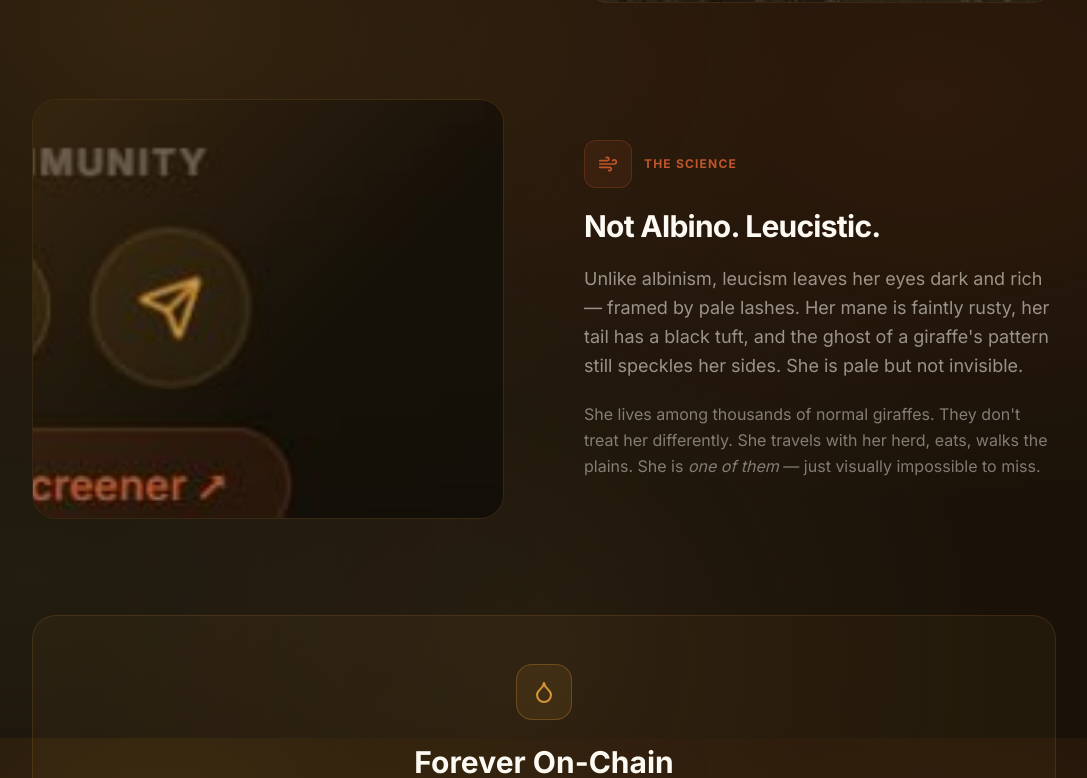
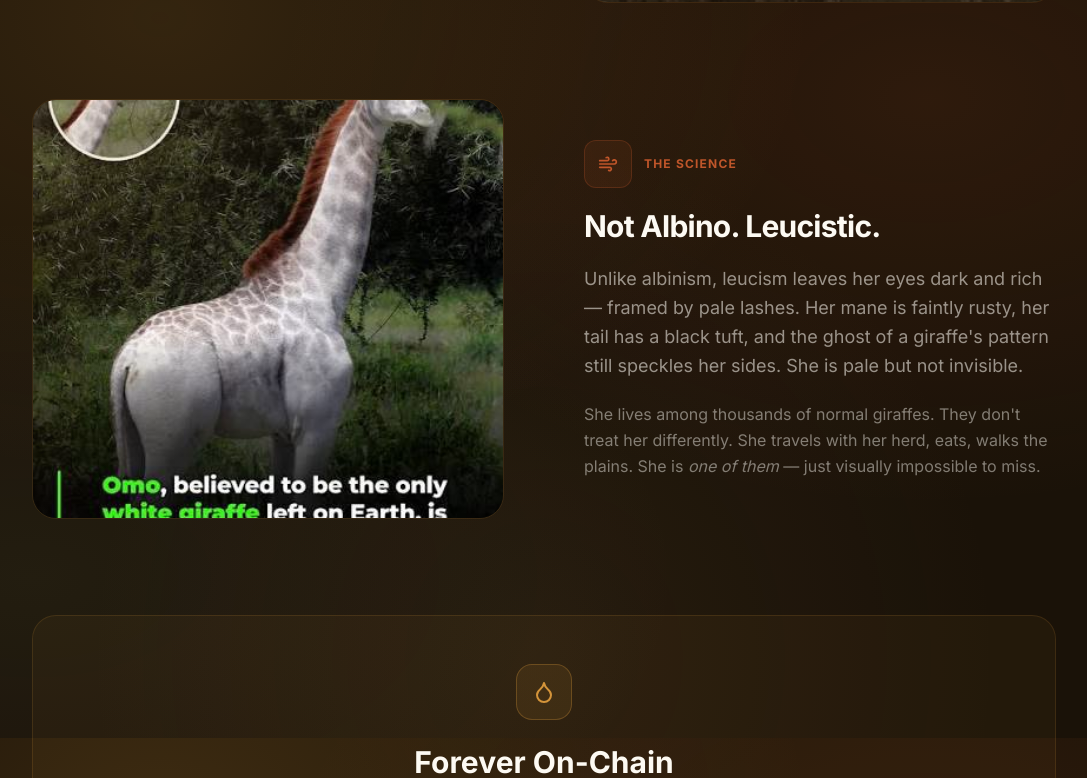
Before and after one commit to ZbienVC/omo-token, a Next.js app: page / in a window 1280 px wide. Shown: the part 1662-2440 px from the top of the page, without its empty margins (96-1183 px from the left). Built offline with nearby package versions, Linux system fonts and the light colour scheme.

Commit message:
Remove bad omo-1 screenshot, rebuild gallery with 6 verified real Omo photos

```diff
--- a/src/components/sections/Gallery.tsx
+++ b/src/components/sections/Gallery.tsx
@@ -6,24 +6,19 @@ import { ChevronRight } from "lucide-react";
 
 const IMAGES = [
   {
-    src: "/omo-1.jpg",
+    src: "/omo-2.jpg",
     label: "Omo — The White One",
-    caption: "The rarest creature on earth. Leucistic, not albino — her dark eyes give her away.",
-  },
-  {
-    src: "/omo-2.jpg",
-    label: "Standing Tall",
-    caption: "Omo photographed in Tarangire National Park, Tanzania. First spotted January 2015.",
+    caption: "First photographed in January 2015 in Tarangire National Park. Leucistic, not albino — her dark eyes give her away.",
   },
   {
     src: "/omo-3.jpg",
     label: "One of One",
-    caption: "Omo beside a normal giraffe. The contrast is impossible to miss.",
+    caption: "Omo beside a normal giraffe. The contrast is impossible to miss — ghostly white against rich brown.",
   },
   {
     src: "/omo-4.jpg",
     label: "Guarded Day & Night",
-    caption: "\"Omo is believed to be the only white giraffe left on Earth, guarded day and night to stay safe in the wild.\"",
+    caption: "Omo is believed to be the only white giraffe left on Earth, watched around the clock to stay safe in the wild.",
   },
   {
     src: "/omo-5.jpg",
@@ -71,7 +66,7 @@ export default function Gallery() {
             className="text-sm font-medium"
             style={{ color: 'rgba(253,250,243,0.45)' }}
           >
-            Real photographs. Tarangire, Tanzania.
+            Real photographs of Omo. Tarangire, Tanzania.
           </motion.p>
         </div>
         <div className="hidden md:flex gap-3">
--- a/src/components/sections/Story.tsx
+++ b/src/components/sections/Story.tsx
@@ -71,7 +71,7 @@ export default function Story() {
             className="h-80 md:h-[420px] rounded-3xl overflow-hidden relative"
             style={{ border: '1px solid rgba(212,148,58,0.12)' }}
           >
-            <img src="/omo-1.jpg" alt="Masai giraffe"
+            <img src="/omo-4.jpg" alt="Masai giraffe"
               className="absolute inset-0 w-full h-full object-cover" style={{ objectFit: 'cover', objectPosition: 'center' }} />
             <div className="absolute inset-0" style={{ background: 'linear-gradient(135deg, rgba(212,148,58,0.15), transparent 60%)' }} />
           </motion.div>
```
Also changed, not shown: public/omo-1.jpg (deleted).
